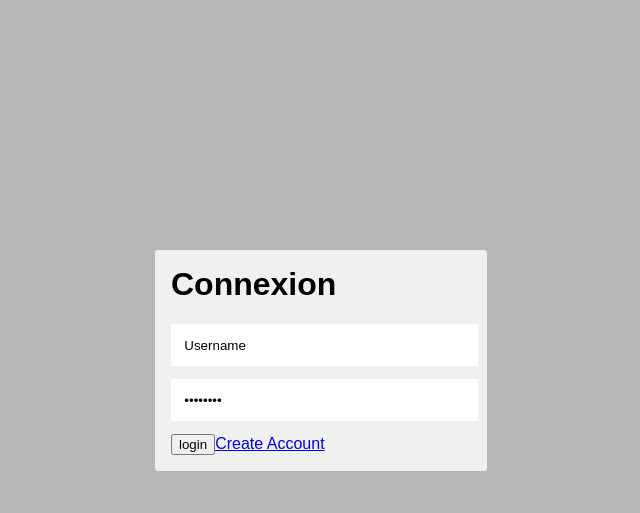
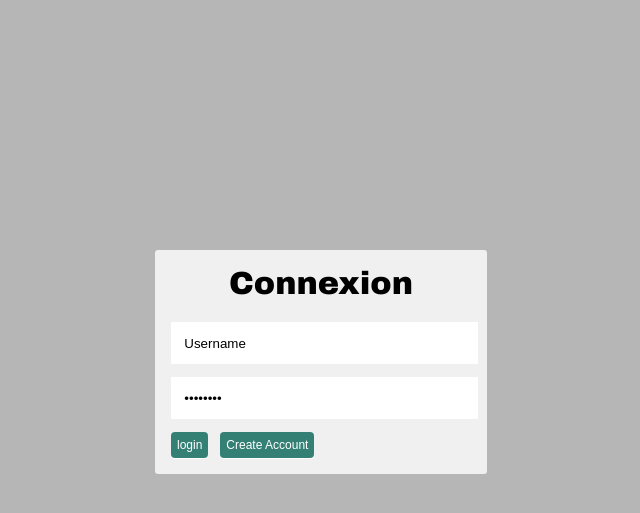
Before and after one commit to BaptisteDixneuf/ci_login, a CodeIgniter app: page /ci/ in a window 1280 px wide. Shown: the top 513 px of the page, without its empty margins (319-959 px from the left). Run offline with CodeIgniter, Linux system fonts and the light colour scheme.

Commit message:
input[type="submit"], form a css

```diff
--- a/css/style.css
+++ b/css/style.css
@@ -17,7 +17,7 @@ body{
 
 h1,h2,h3,h4,h5{
 	margin-top:0;
-	font-family: arial black,arial,
+	font-family: arial black,arial;
 	text-align:center;
 }
 
@@ -28,3 +28,16 @@ input[type="text"],input[type="password"]{
 	border:5px;
 	padding: 1em;
 }
+
+input[type="submit"], form a{
+	border:none;
+	margin-right: 1em;
+	padding: 6px;
+	text-decoration: none;
+	font-size: 12px;
+	border-radius: 4px;
+	background: #348075;
+	color: white;
+	box-shadow: 0 1px 0 white;
+
+}
```
